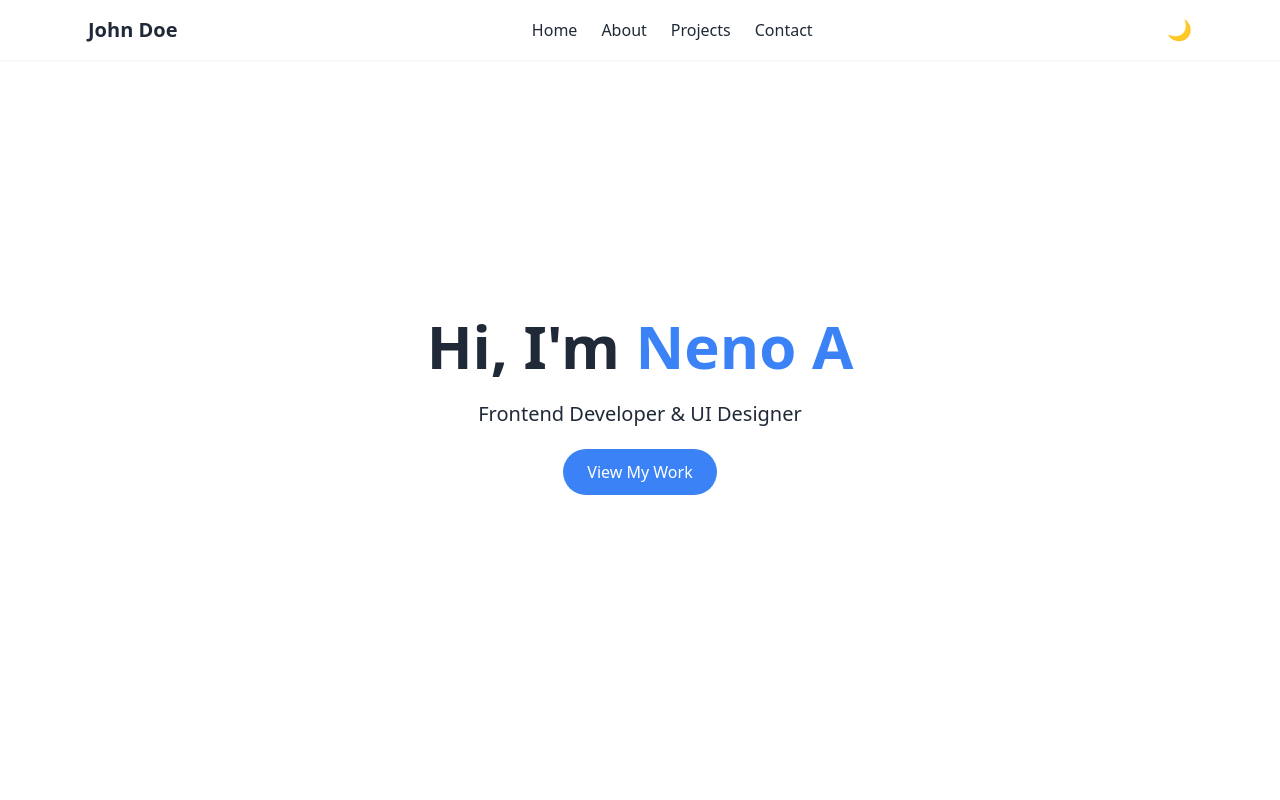
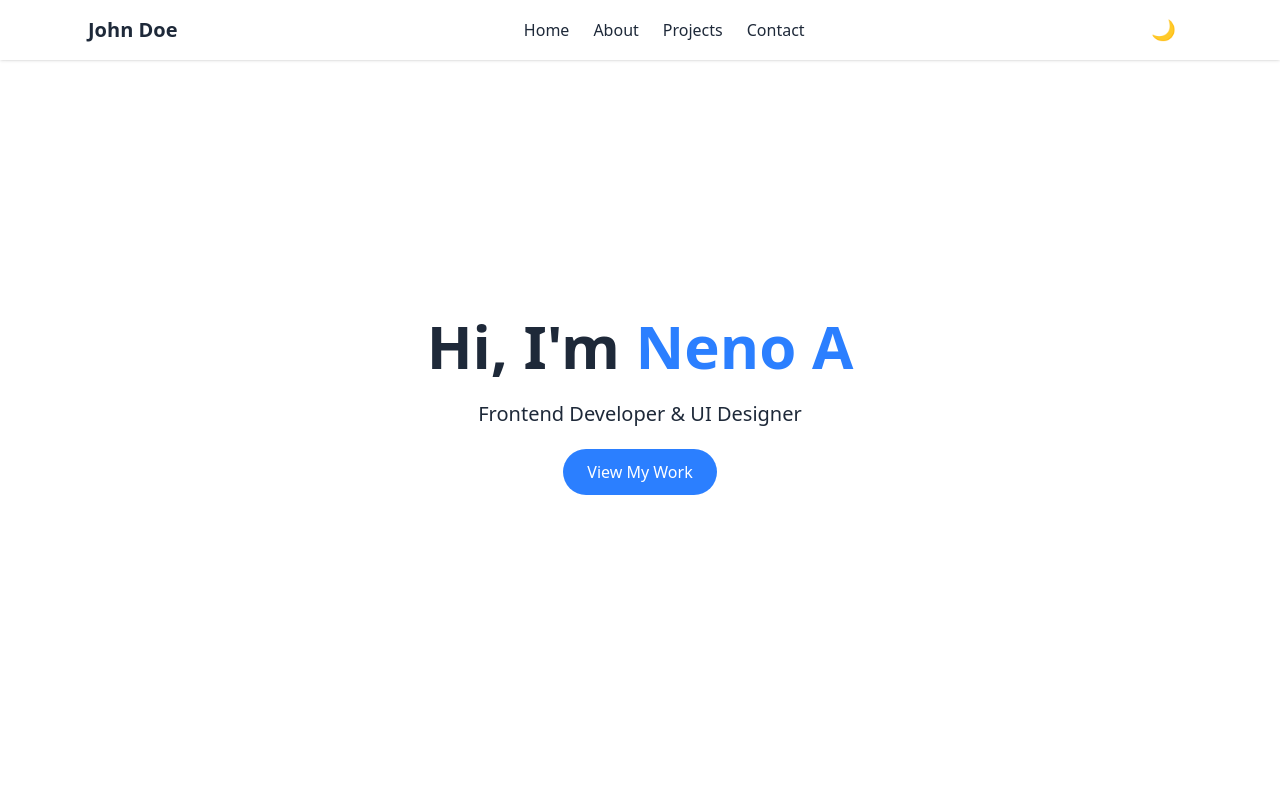
Before and after one commit to nenofetch/landing-page, a website: page index.html in a window 1280 px wide. Shown: the top 800 px of the page. Drawn offline with nearby package versions, Linux system fonts and the light colour scheme.

Commit message:
update berkas

```diff
--- a/index.html
+++ b/index.html
@@ -1,19 +1,20 @@
 <!doctype html>
-<html lang="en" class="scroll-smooth">
+<html lang="en" class="scroll-smooth" class="dark">
     <head>
         <meta charset="UTF-8" />
         <meta name="viewport" content="width=device-width, initial-scale=1.0" />
         <title>Neno A | Portfolio</title>
         <!-- <script src="https://cdn.jsdelivr.net/npm/@tailwindcss/browser@4"></script> -->
-        <script src="https://cdn.tailwindcss.com"></script>
+        <!-- <script src="https://cdn.tailwindcss.com"></script> -->
+        <link rel="stylesheet" href="assets/css/styles.css" />
 
-        <script>
+        <!-- <script>
             tailwind.config = {
                 darkMode: "class",
             };
 
             console.log(tailwind);
-        </script>
+        </script> -->
 
         <style>
             .reveal {
@@ -28,7 +29,9 @@
         </style>
     </head>
 
-    <body class="bg-white dark:bg-gray-900 text-gray-800 dark:text-gray-200 transition-colors duration-300">
+    <body
+        class="bg-white dark:bg-gray-900 text-gray-800 dark:text-gray-200 transition-colors duration-300 dark:bg-black"
+    >
         <!-- Navbar -->
         <header class="fixed w-full bg-white/80 dark:bg-gray-900/80 backdrop-blur-md shadow-sm z-50">
             <div class="max-w-6xl mx-auto px-6 py-4 flex justify-between items-center">
```
Also changed, not shown: package.json (added, +8 -0 lines), assets/css/styles.css (added), 1 other file.
